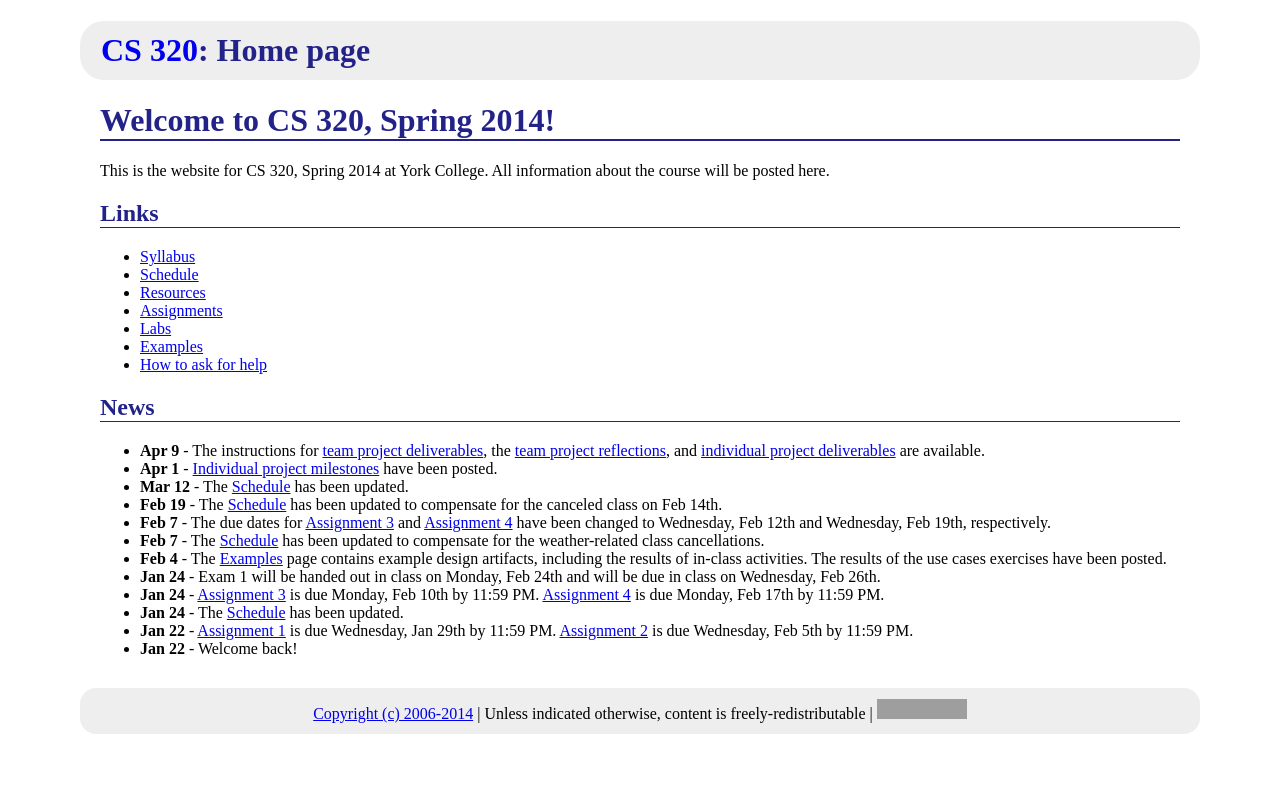
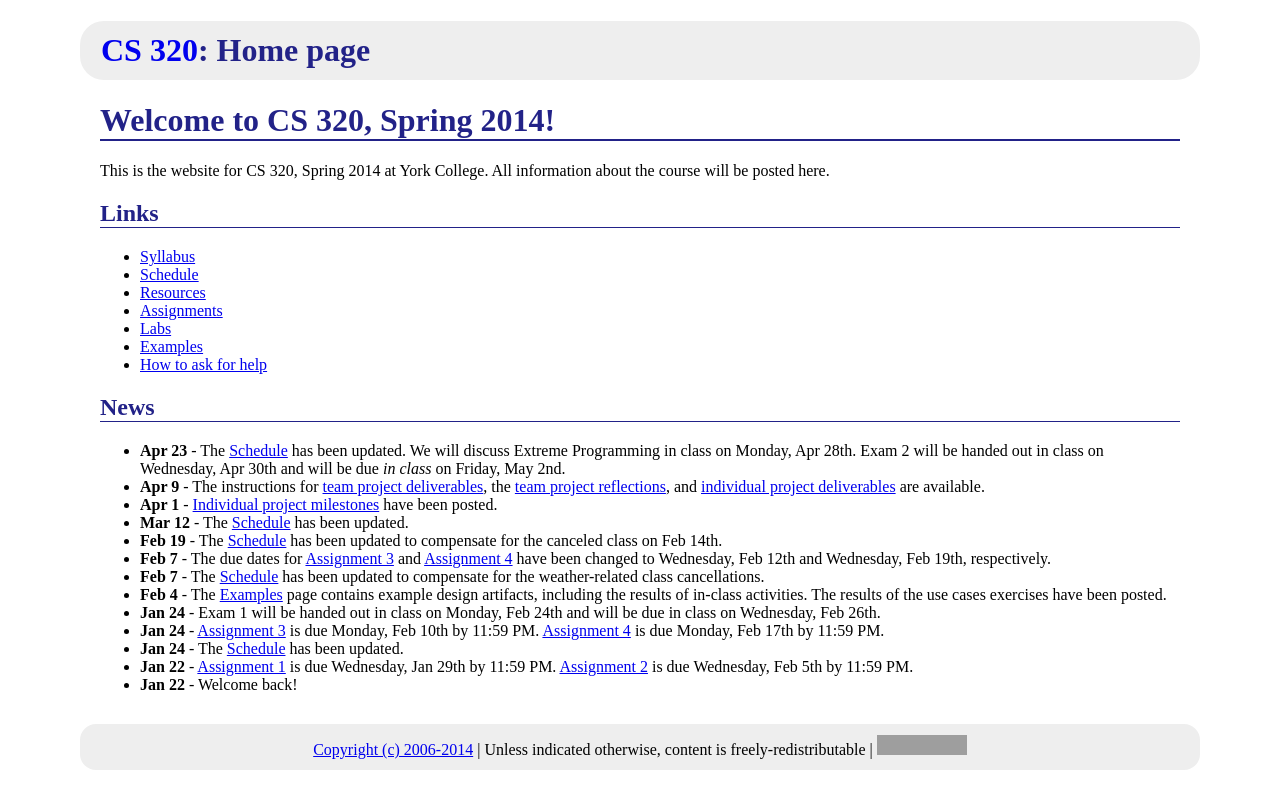
Before and after one commit to ycpcs/cs320-spring2014, a Jekyll site: the page built from index.md, in a window 1280 px wide. Shown: the top 809 px of the page. Built offline with Jekyll 4.4.1, drawn with Linux system fonts in a browser that asks for light colours; Markdown is read by kramdown in place of the engine named in the settings; grey boxes are pictures that could not be loaded.

Commit message:
schedule update news

```diff
--- a/index.md
+++ b/index.md
@@ -20,6 +20,7 @@ All information about the course will be posted here.
 
 ## News
 
+* **Apr 23** - The [Schedule](schedule.html) has been updated.  We will discuss Extreme Programming in class on Monday, Apr 28th.  Exam 2 will be handed out in class on Wednesday, Apr 30th and will be due *in class* on Friday, May 2nd.
 * **Apr 9** - The instructions for [team project deliverables](assign/assign07.html), the [team project reflections](assign/assign08.html), and [individual project deliverables](assign/assign09.html) are available.
 * **Apr 1** - [Individual project milestones](assign/assign06.html) have been posted.
 * **Mar 12** - The [Schedule](schedule.html) has been updated.
```
